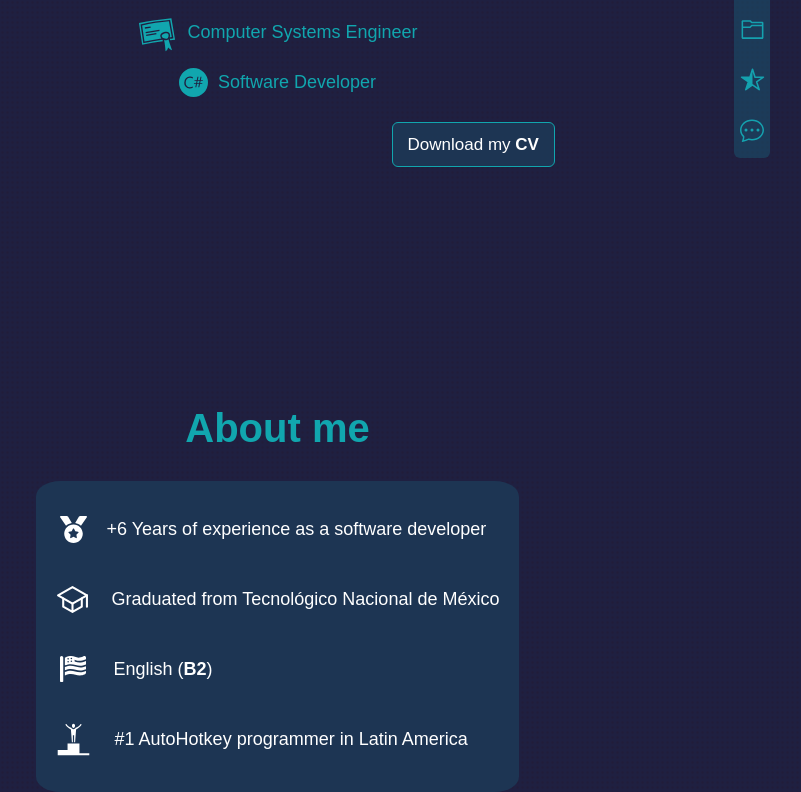
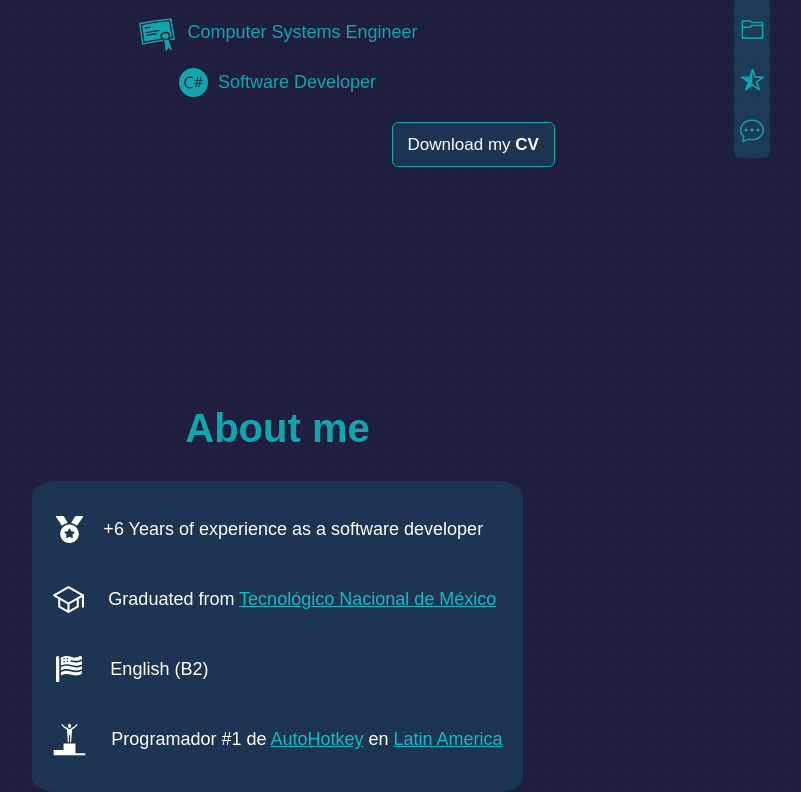
Before and after one commit to FyeCobain/FyeCobain.github.io, a React (Vite) app: page / in a window 1280 px wide. Shown: the part 395-1187 px from the top of the page, without its empty margins (370-1171 px from the left). Built offline with nearby package versions, Linux system fonts and the light colour scheme.

Commit message:
About me info, links added

```diff
--- a/src/components/aboutMe/Info.tsx
+++ b/src/components/aboutMe/Info.tsx
@@ -2,38 +2,46 @@ import { FaMedal, FaFlagUsa } from 'react-icons/fa'
 import { IoSchoolOutline } from 'react-icons/io5'
 import { useTranslation } from 'react-i18next'
 import { GiPodiumWinner } from 'react-icons/gi'
-import { UNI } from '@app/consts'
+import { ALMA_MATER, ALMA_MATER_URL } from '@app/consts'
 
 export default function Info() {
   const { t, i18n } = useTranslation()
-  const languageLevel: string = t('info.english')
-
-  const yearsOfExperience: number = new Date().getFullYear() - 2017
+  const EXPERIENCE_YEARS: number = new Date().getFullYear() - 2017
+  const LANGUAGE_LEVEL: string = t('info.english')
+  const ALMA_MATER_ANCHOR = <a href={ ALMA_MATER_URL } target="_blank" rel="noreferrer">{ ALMA_MATER }</a>
+  const AHK_ANCHOR = <a href="https://www.autohotkey.com/" target="_blank" rel="noreferrer">AutoHotkey</a>
+  const FREELANCER_TOP_ANCHOR = <a href="https://www.freelancer.com/freelancers/mexico/autohotkey" target="_blank" rel="noreferrer">{ t('info.latinAmerica') }</a>
 
   return (
     <ul className="about-me__info">
       <li className="about-me__info-container experience">
         <FaMedal />
-        <p>+{ `${ yearsOfExperience } ${ t('info.yearsOfExperience') }` }</p>
+        <p>+<span>{ EXPERIENCE_YEARS }</span> { t('info.yearsOfExperience') }</p>
       </li>
 
       <li className="about-me__info-container alma-mater">
         <IoSchoolOutline />
-        <p>{ `${ t('info.graduatedFrom') }` } <span>{ UNI }</span></p>
+        <p>{ `${ t('info.graduatedFrom') }` } { ALMA_MATER_ANCHOR}</p>
       </li>
 
       <li className="about-me__info-container english">
         <FaFlagUsa />
+        <p>
         {
-          i18n.language === 'en'
-            ? <p><span>B2</span> { languageLevel }</p>
-            : <p>{ languageLevel } (<span>B2</span>)</p>
+          i18n.language === 'en' ? <>B2 { LANGUAGE_LEVEL }</> : <>{ LANGUAGE_LEVEL } (B2)</>
         }
+        </p>
       </li>
 
       <li className="about-me__info-container top-1">
         <GiPodiumWinner />
-        <p>{ t('info.top1') }</p>
+        <p>
+        {
+          i18n.language === 'en'
+            ? <>#1 { AHK_ANCHOR } programmer in { FREELANCER_TOP_ANCHOR }</>
+            : <>Programador #1 de { AHK_ANCHOR } en { FREELANCER_TOP_ANCHOR }</>
+        }
+        </p>
       </li>
     </ul>
   )
--- a/src/consts/index.ts
+++ b/src/consts/index.ts
@@ -1,2 +1,3 @@
 export const NAME = 'Michel Bracamontes'
-export const UNI = 'Tecnológico Nacional de México'
+export const ALMA_MATER = 'Tecnológico Nacional de México'
+export const ALMA_MATER_URL = 'http://chilpancingo.tecnm.mx'
--- a/src/i18n.ts
+++ b/src/i18n.ts
@@ -29,7 +29,7 @@ export default i18n
             yearsOfExperience: 'Years of experience as a software developer',
             graduatedFrom: 'Graduated from',
             english: 'English',
-            top1: '#1 AutoHotkey programmer in Latin America',
+            latinAmerica: 'Latin America',
             getMy: 'Download my',
           },
         },
@@ -54,7 +54,7 @@ export default i18n
             yearsOfExperience: 'Años de experiencia como desarrollador de software',
             graduatedFrom: 'Egresado del',
             english: 'Inglés Intermedio-Alto',
-            top1: 'Programador #1 de AutoHotkey en América Latina',
+            latinAmerica: 'América Latina',
             getMy: 'Descarga mi',
           },
         },
--- a/src/sass/_classes.scss
+++ b/src/sass/_classes.scss
@@ -1,5 +1,9 @@
 .text-center {
   text-align: center;
+}
+
+.font-bold {
+  font-weight: bold;
 }
 
 .content-center {
--- a/src/sass/components/about-me/_info.scss
+++ b/src/sass/components/about-me/_info.scss
@@ -50,10 +50,6 @@
       margin: 0 2.8rem 0 .4rem;
     }
   }
-
-  span {
-    font-weight: bold;
-  }
 }
 
 .top-1 {
--- /dev/null
+++ b/src/sass/elements/_anchor.scss
@@ -0,0 +1,11 @@
+@use './../variables' as vars;
+
+a {
+  color: lighten(vars.$color-greene, 5);
+  text-decoration: underline;
+
+  &:hover {
+    cursor: pointer;
+    color: lighten(vars.$color-greene, 15);
+  }
+}
--- a/src/sass/elements/_index.scss
+++ b/src/sass/elements/_index.scss
@@ -1 +1,2 @@
+@forward 'anchor';
 @forward 'button';
```
Also changed, not shown: 5 other files (tests, documents, lock files or other folders).
